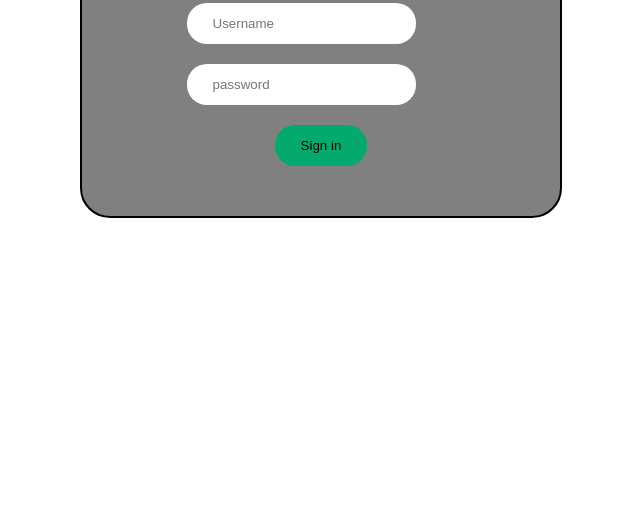
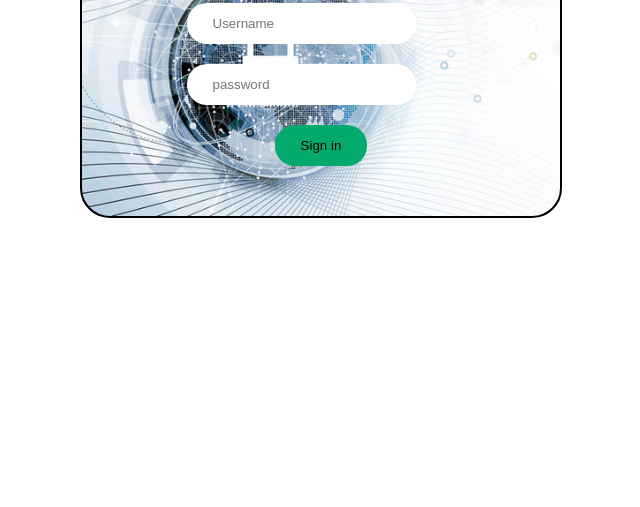
Before and after one commit to johan-joseph123/1st_login, a plain HTML site: page index.html in a window 1280 px wide. Shown: the part 293-800 px from the top of the page, without its empty margins (319-959 px from the left). Drawn offline with Linux system fonts and the light colour scheme.

Commit message:
Update style.css

```diff
--- a/style.css
+++ b/style.css
@@ -20,6 +20,8 @@ div{
     display: inline-block;
     border: 2px solid black;
     background-color: gray;
+    background-image:url('login.jpg');
+    background-size:cover;
     border-radius: 30px;
     padding: 50px;
     text-align: center;
```
